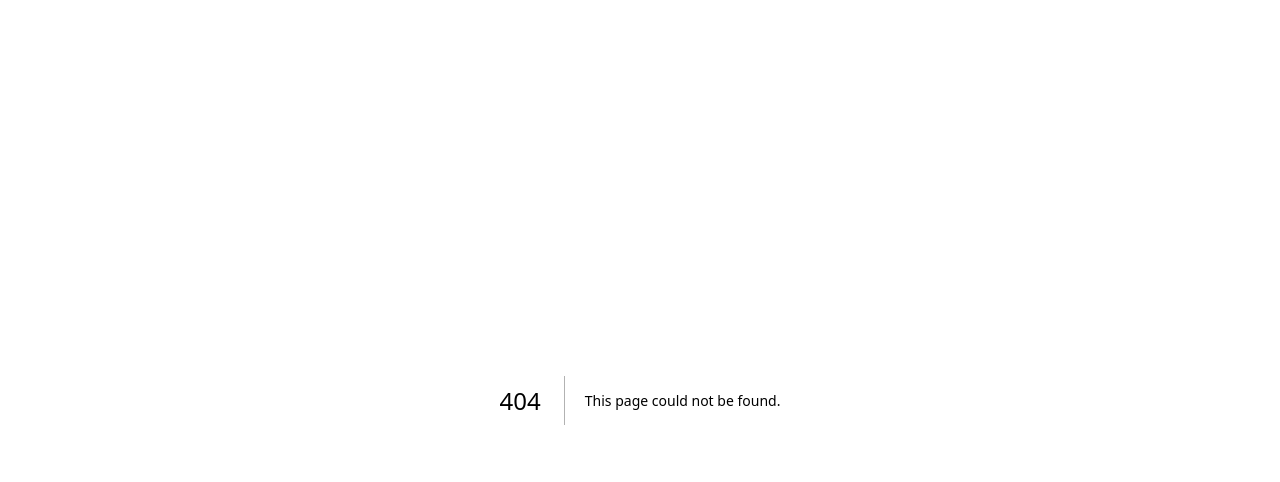
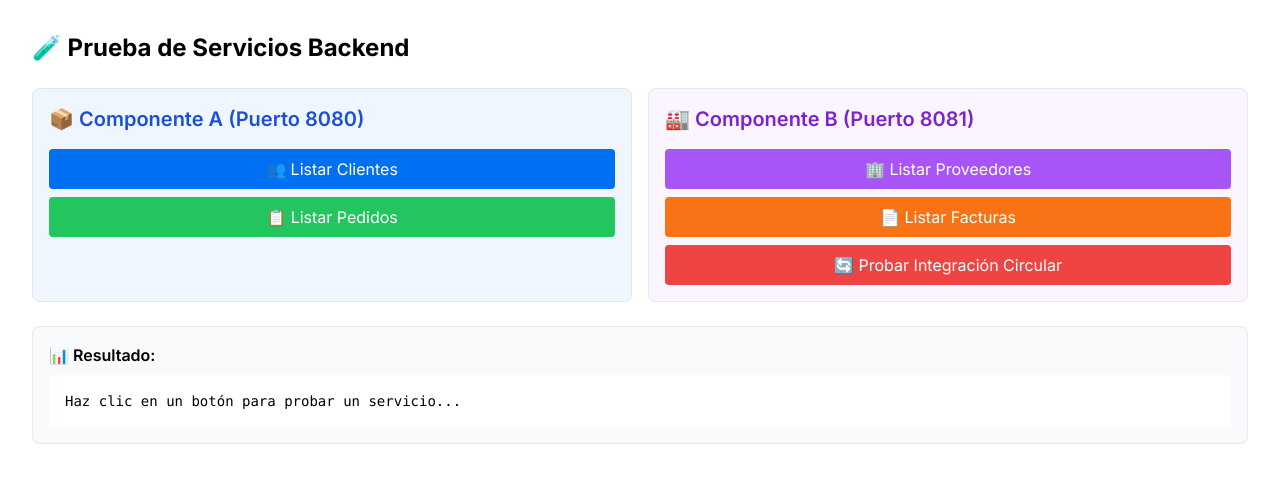
Before and after one commit to wilians123/Introduccion-a-nextjs, a Next.js app in the folder nextjs-dashboard/: page /test-services in a window 1280 px wide. Before the commit this address had no page. Shown: the top 482 px of the page. Built offline with nearby package versions, Linux system fonts and the light colour scheme; a web font is replaced by a local one.

Commit message:
feat: se agrega configuracion para el manejo de errores de cors

```diff
--- /dev/null
+++ b/nextjs-dashboard/app/lib/services/index.ts
@@ -0,0 +1,43 @@
+/**
+ * Exportaciones centralizadas de todos los servicios
+ */
+
+export { ApiClient } from './api-client';
+
+// Componente A - Clientes y Pedidos
+export { ClientesService } from './clientes-service';
+export { PedidosService } from './pedidos-service';
+
+// Componente B - Proveedores y Facturas
+export { ProveedoresService } from './proveedores-service';
+export { FacturasService } from './facturas-service';
+
+// Tipos de Componente A
+export type {
+  Cliente,
+  ClienteInput,
+  ClientesResponse,
+} from './clientes-service';
+
+export type {
+  Pedido,
+  PedidoInput,
+  PedidosResponse,
+  ItemPedido,
+} from './pedidos-service';
+
+// Tipos de Componente B
+export type {
+  Proveedor,
+  ProveedorInput,
+  ProveedoresResponse,
+} from './proveedores-service';
+
+export type {
+  Factura,
+  FacturaInput,
+  FacturasResponse,
+  ItemFactura,
+  PagarFacturaRequest,
+  CalcularTotalResponse,
+} from './facturas-service';
--- /dev/null
+++ b/nextjs-dashboard/app/test-services/page.tsx
@@ -0,0 +1,129 @@
+'use client';
+
+import { useState } from 'react';
+
+export default function TestServicesPage() {
+  const [resultado, setResultado] = useState<string>('');
+  const [cargando, setCargando] = useState(false);
+
+  const probarServicio = async (nombre: string, fn: () => Promise<any>) => {
+    setCargando(true);
+    setResultado(`🔄 Probando ${nombre}...`);
+    try {
+      const data = await fn();
+      setResultado(
+        `✅ ${nombre} exitoso:\n\n${JSON.stringify(data, null, 2)}`
+      );
+    } catch (error: any) {
+      setResultado(`❌ Error en ${nombre}:\n\n${error.message}`);
+    } finally {
+      setCargando(false);
+    }
+  };
+
+  // Funciones de prueba para cada servicio
+  const probarClientes = async () => {
+    const response = await fetch('http://localhost:8080/api/v1/clientes?page=0&size=5');
+    if (!response.ok) throw new Error(`HTTP ${response.status}`);
+    return response.json();
+  };
+
+  const probarProveedores = async () => {
+    const response = await fetch('http://localhost:8081/api/v1/proveedores?page=0&size=5');
+    if (!response.ok) throw new Error(`HTTP ${response.status}`);
+    return response.json();
+  };
+
+  const probarPedidos = async () => {
+    const response = await fetch('http://localhost:8080/api/v1/pedidos?page=0&size=5');
+    if (!response.ok) throw new Error(`HTTP ${response.status}`);
+    return response.json();
+  };
+
+  const probarFacturas = async () => {
+    const response = await fetch('http://localhost:8081/api/v1/facturas?page=0&size=5');
+    if (!response.ok) throw new Error(`HTTP ${response.status}`);
+    return response.json();
+  };
+
+  const probarIntegracionCircular = async () => {
+    // Probar consulta de pedido desde el Componente B
+    const response = await fetch('http://localhost:8081/api/v1/facturas/consultar-pedido/2');
+    if (!response.ok) throw new Error(`HTTP ${response.status}`);
+    return response.json();
+  };
+
+  return (
+    <div className="p-8">
+      <h1 className="text-2xl font-bold mb-6">
+        🧪 Prueba de Servicios Backend
+      </h1>
+
+      <div className="grid grid-cols-1 md:grid-cols-2 gap-4 mb-6">
+        {/* Componente A */}
+        <div className="border rounded-lg p-4 bg-blue-50">
+          <h2 className="text-xl font-semibold mb-4 text-blue-700">
+            📦 Componente A (Puerto 8080)
+          </h2>
+          <div className="space-y-2">
+            <button
+              onClick={() => probarServicio('Listar Clientes', probarClientes)}
+              className="w-full bg-blue-500 text-white px-4 py-2 rounded hover:bg-blue-600 disabled:opacity-50"
+              disabled={cargando}
+            >
+              👥 Listar Clientes
+            </button>
+
+            <button
+              onClick={() => probarServicio('Listar Pedidos', probarPedidos)}
+              className="w-full bg-green-500 text-white px-4 py-2 rounded hover:bg-green-600 disabled:opacity-50"
+              disabled={cargando}
+            >
+              📋 Listar Pedidos
+            </button>
+          </div>
+        </div>
+
+        {/* Componente B */}
+        <div className="border rounded-lg p-4 bg-purple-50">
+          <h2 className="text-xl font-semibold mb-4 text-purple-700">
+            🏭 Componente B (Puerto 8081)
+          </h2>
+          <div className="space-y-2">
+            <button
+              onClick={() => probarServicio('Listar Proveedores', probarProveedores)}
+              className="w-full bg-purple-500 text-white px-4 py-2 rounded hover:bg-purple-600 disabled:opacity-50"
+              disabled={cargando}
+            >
+              🏢 Listar Proveedores
+            </button>
+
+            <button
+              onClick={() => probarServicio('Listar Facturas', probarFacturas)}
+              className="w-full bg-orange-500 text-white px-4 py-2 rounded hover:bg-orange-600 disabled:opacity-50"
+              disabled={cargando}
+            >
+              📄 Listar Facturas
+            </button>
+
+            <button
+              onClick={() => probarServicio('🔄 Integración Circular', probarIntegracionCircular)}
+              className="w-full bg-red-500 text-white px-4 py-2 rounded hover:bg-red-600 disabled:opacity-50"
+              disabled={cargando}
+            >
+              🔄 Probar Integración Circular
+            </button>
+          </div>
+        </div>
+      </div>
+
+      {/* Resultado */}
+      <div className="border rounded-lg p-4 bg-gray-50">
+        <h3 className="font-semibold mb-2">📊 Resultado:</h3>
+        <pre className="whitespace-pre-wrap text-sm overflow-auto max-h-96 bg-white p-4 rounded">
+          {resultado || 'Haz clic en un botón para probar un servicio...'}
+        </pre>
+      </div>
+    </div>
+  );
+}
--- a/nextjs-dashboard/next.config.ts
+++ b/nextjs-dashboard/next.config.ts
@@ -4,6 +4,19 @@ const nextConfig: NextConfig = {
   turbopack: {
     root: __dirname,
   },
+  // Configuración para desarrollo con APIs externas
+  async rewrites() {
+    return [
+      {
+        source: '/api/componente-a/:path*',
+        destination: 'http://localhost:8080/api/v1/:path*',
+      },
+      {
+        source: '/api/componente-b/:path*',
+        destination: 'http://localhost:8081/api/v1/:path*',
+      },
+    ];
+  },
 };
 
 export default nextConfig;
```
